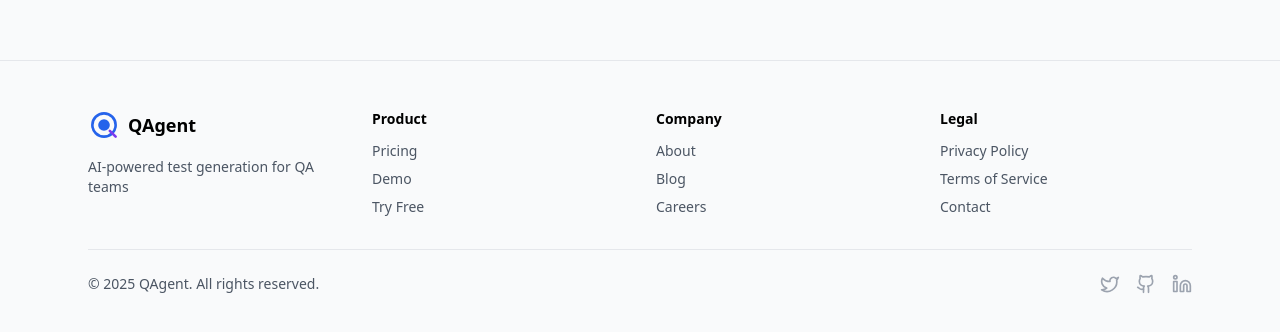
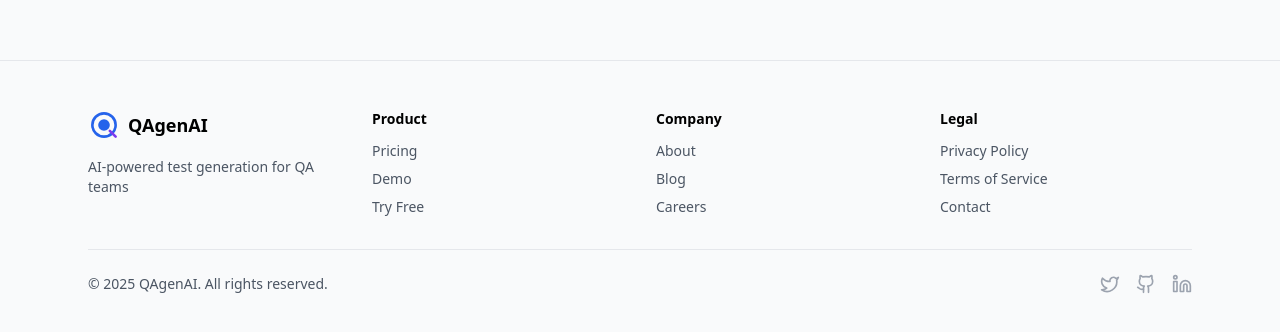
Before and after one commit to nikolabozicbg/qagent, a Next.js app in the folder apps/frontend/: page /result in a window 1280 px wide. Shown: the part 889-1221 px from the top of the page. Built offline with nearby package versions, Linux system fonts and the light colour scheme; no server answers.

Commit message:
Comment out testimonials and rebrand from QAgent to QAgenAI

```diff
--- a/apps/frontend/src/app/page.tsx
+++ b/apps/frontend/src/app/page.tsx
@@ -21,8 +21,8 @@ export default function Home() {
         </h1>
 
         <p className="text-xl text-gray-600 max-w-2xl mx-auto leading-relaxed">
-          Upload any specification and let AI generate comprehensive test scenarios, cases,
-          Gherkin, automation code, and QA analysis instantly.
+          AI-powered test generation from documents, web apps, and API specs. Get comprehensive
+          test scenarios, cases, Gherkin, and automation code instantly.
         </p>
 
         {/* CTA Buttons */}
@@ -249,16 +249,16 @@ export default function Home() {
         </div>
       </section>
 
-      {/* TESTIMONIALS */}
-      <section className="space-y-8">
+      {/* TESTIMONIALS - Commented out until we have real reviews */}
+      {/* <section className="space-y-8">
         <h2 className="text-3xl font-bold text-center">Trusted by QA Engineers</h2>
         <p className="text-gray-600 text-center max-w-2xl mx-auto">
-          See what testing professionals are saying about QAgent
+          See what testing professionals are saying about QAgenAI
         </p>
 
         <div className="grid grid-cols-1 md:grid-cols-3 gap-6">
           <TestimonialCard
-            quote="QAgent saved me 10+ hours on test documentation. The AI-generated scenarios are incredibly accurate."
+            quote="QAgenAI saved me 10+ hours on test documentation. The AI-generated scenarios are incredibly accurate."
             author="Sarah Mitchell"
             role="Senior QA Engineer"
             company="TechCorp"
@@ -279,7 +279,7 @@ export default function Home() {
             rating={5}
           />
         </div>
-      </section>
+      </section> */}
 
       {/* FINAL CTA */}
       <section className="bg-gradient-to-r from-blue-600 to-indigo-600 rounded-xl p-12 text-center text-white">
--- a/apps/frontend/src/components/layout/Footer.tsx
+++ b/apps/frontend/src/components/layout/Footer.tsx
@@ -12,8 +12,8 @@ export default function Footer() {
           {/* Brand */}
           <div>
             <div className="flex items-center gap-2 mb-4">
-              <img src="/logo.svg" className="w-8 h-8" alt="QAgent" />
-              <span className="font-bold text-lg">QAgent</span>
+              <img src="/logo.svg" className="w-8 h-8" alt="QAgenAI" />
+              <span className="font-bold text-lg">QAgenAI</span>
             </div>
             <p className="text-sm text-gray-600">
               AI-powered test generation for QA teams
@@ -54,7 +54,7 @@ export default function Footer() {
         {/* Bottom Bar */}
         <div className="border-t pt-6 flex flex-col md:flex-row justify-between items-center gap-4">
           <p className="text-sm text-gray-600">
-            © 2025 QAgent. All rights reserved.
+            © 2025 QAgenAI. All rights reserved.
           </p>
 
           {/* Social Links */}
```
